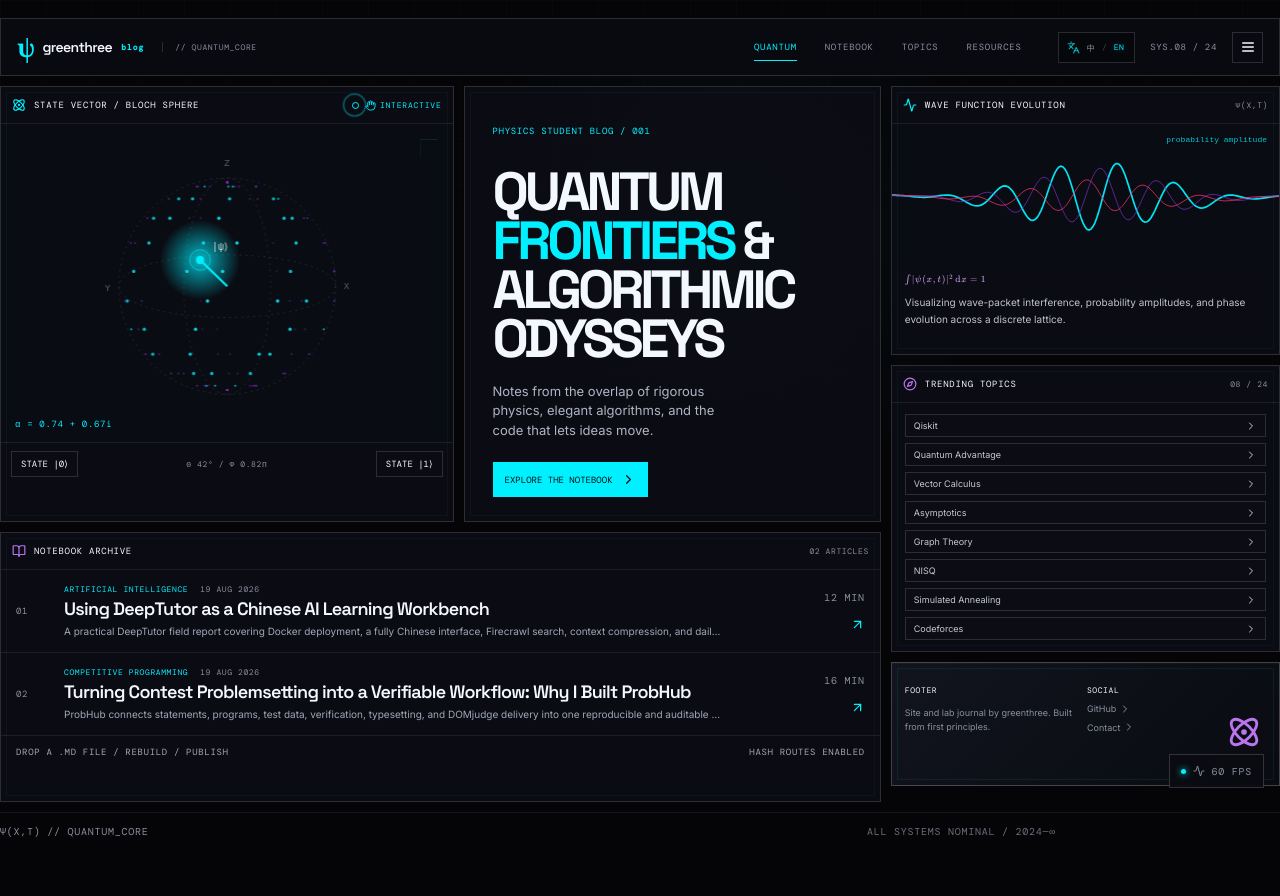
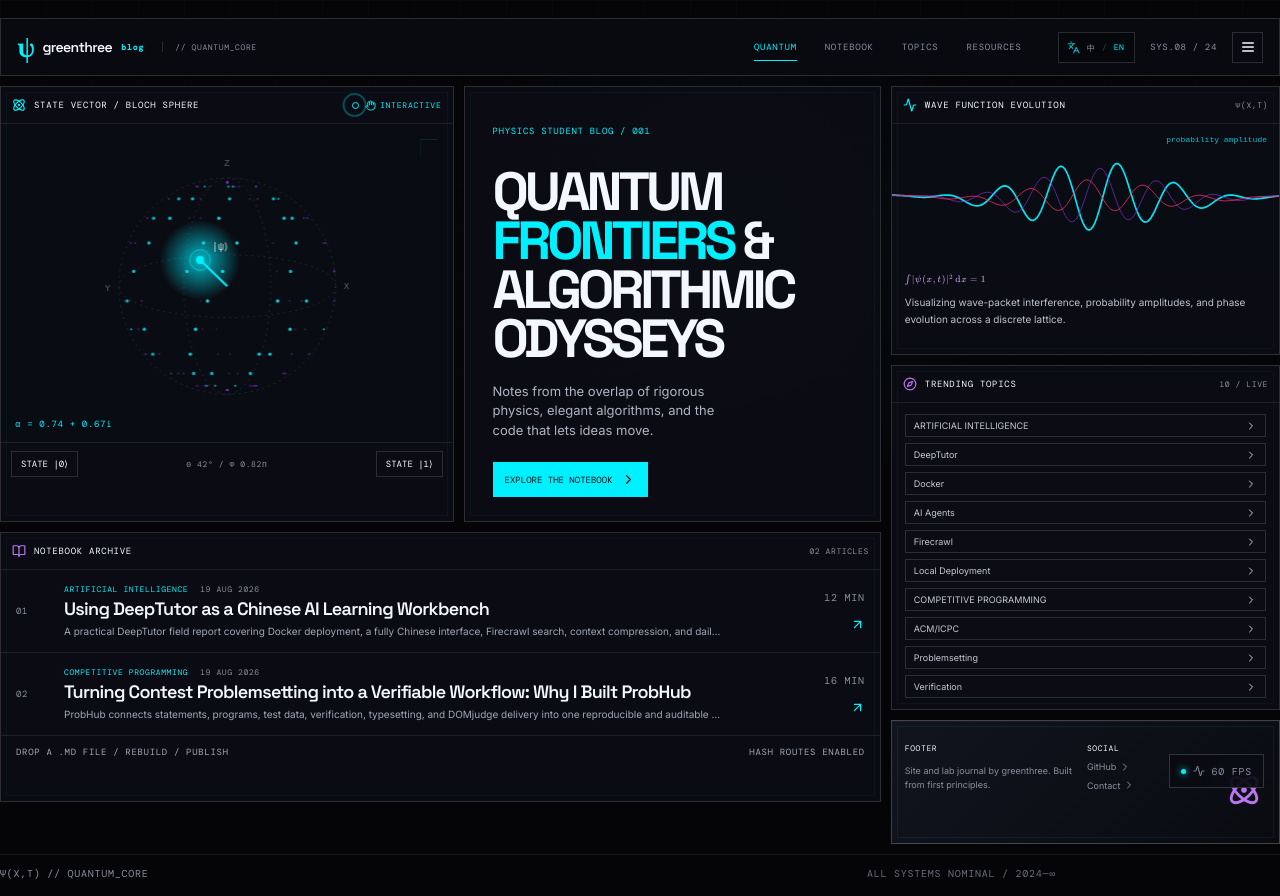
Before and after one commit to greenthree/greenthreeblog, a React (Vite) app: page / in a window 1280 px wide. Before the commit the page ends 854 px from the top, so only its background shows below. Built offline with nearby package versions, Linux system fonts and the light colour scheme.

Commit message:
Use live article topics in sidebar

```diff
--- a/src/main.jsx
+++ b/src/main.jsx
@@ -18,17 +18,6 @@ import { parse as parseYaml } from 'yaml'
 import { MarkdownRenderer, MathFormula } from './math.jsx'
 import './styles.css'
 
-const topicCatalog = [
-  { id: 'qiskit', zh: 'Qiskit', en: 'Qiskit' },
-  { id: 'quantum-advantage', zh: '量子优势', en: 'Quantum Advantage' },
-  { id: 'vector-calculus', zh: '向量分析', en: 'Vector Calculus' },
-  { id: 'asymptotics', zh: '渐近分析', en: 'Asymptotics' },
-  { id: 'graph-theory', zh: '图论', en: 'Graph Theory' },
-  { id: 'nisq', zh: 'NISQ', en: 'NISQ' },
-  { id: 'simulated-annealing', zh: '模拟退火', en: 'Simulated Annealing' },
-  { id: 'codeforces', zh: 'Codeforces', en: 'Codeforces' }
-]
-
 const UI_COPY = {
   zh: {
     nav: { quantum: '量子态', notebook: '文章', topics: '主题', resources: '资源' },
@@ -46,8 +35,8 @@ const UI_COPY = {
     renderCore: '性能监控', representation: '表象', renderTelemetry: '渲染遥测', openTelemetry: '展开性能监控', closeTelemetry: '收起性能监控',
     state: '态', closeArticle: '关闭文章', closeTopic: '关闭主题', endNote: '文章结束', returnArchive: '返回归档',
     openMenu: '打开导航', closeMenu: '关闭导航', languageControl: '切换网站语言',
-    query: '检索', topicQueued: '该主题已进入笔记索引。下一篇场记将把符号连接到可运行实验。',
-    topicStatus: '已索引 / 等待观测', nominal: '所有系统正常 / 2024—∞', stateOnline: '态矢量在线'
+    query: '检索', topicQueued: '该主题来自当前文章索引。打开对应场记，可继续查看相关实验、代码与推导。',
+    topicStatus: '已索引 / 当前文章', nominal: '所有系统正常 / 2024—∞', stateOnline: '态矢量在线'
   },
   en: {
     nav: { quantum: 'QUANTUM', notebook: 'NOTEBOOK', topics: 'TOPICS', resources: 'RESOURCES' },
@@ -65,8 +54,8 @@ const UI_COPY = {
     renderCore: 'RENDER CORE', representation: 'REPRESENTATION', renderTelemetry: 'Render telemetry', openTelemetry: 'Expand performance telemetry', closeTelemetry: 'Collapse performance telemetry',
     state: 'STATE', closeArticle: 'Close article', closeTopic: 'Close topic', endNote: 'END OF NOTE', returnArchive: 'RETURN TO ARCHIVE',
     openMenu: 'Open navigation', closeMenu: 'Close navigation', languageControl: 'Switch site language',
-    query: 'QUERY', topicQueued: 'This topic is queued in the notebook index. The next field note will connect the notation to a runnable experiment.',
-    topicStatus: 'INDEXED / WAITING FOR OBSERVATION', nominal: 'ALL SYSTEMS NOMINAL / 2024—∞', stateOnline: 'STATE VECTOR ONLINE'
+    query: 'QUERY', topicQueued: 'This topic comes from the live article index. Open a field note to inspect the related experiments, code, and derivations.',
+    topicStatus: 'INDEXED / LIVE ARTICLES', nominal: 'ALL SYSTEMS NOMINAL / 2024—∞', stateOnline: 'STATE VECTOR ONLINE'
   }
 }
 
@@ -181,6 +170,40 @@ function localizeArticle(article, locale) {
   const translation = article.translations[locale] || article.translations.zh || article.translations.en
   return { ...article, ...translation, displayDate: formatArticleDate(article.date, translation.language) }
 }
+
+function createTopicCatalog(items) {
+  const topics = []
+  const seenZh = new Set()
+  const seenEn = new Set()
+  const addTopic = (zh, en) => {
+    const zhLabel = String(zh || '').trim()
+    const enLabel = String(en || '').trim()
+    if (!zhLabel && !enLabel) return
+    const zhKey = zhLabel.toLowerCase()
+    const enKey = enLabel.toLowerCase()
+    const zhUnique = Boolean(zhLabel) && !seenZh.has(zhKey)
+    const enUnique = Boolean(enLabel) && !seenEn.has(enKey)
+    if (!zhUnique && !enUnique) return
+    if (zhUnique) seenZh.add(zhKey)
+    if (enUnique) seenEn.add(enKey)
+    topics.push({
+      id: `topic-${slugify(zhLabel || enLabel)}-${topics.length + 1}`,
+      zh: zhLabel || enLabel,
+      en: enLabel || zhLabel,
+      visibleIn: { zh: zhUnique, en: enUnique }
+    })
+  }
+  items.forEach(article => {
+    addTopic(article.translations.zh.category, article.translations.en.category)
+    const zhTags = article.translations.zh.tags || []
+    const enTags = article.translations.en.tags || []
+    const tagCount = Math.max(zhTags.length, enTags.length)
+    for (let index = 0; index < tagCount; index += 1) addTopic(zhTags[index], enTags[index])
+  })
+  return topics
+}
+
+const topicCatalog = createTopicCatalog(articles)
 
 function initialLocale() {
   try {
@@ -425,6 +448,7 @@ function App() {
   const [selectedArticle, setSelectedArticle] = useState(() => articleFromHash())
   const articleMap = useMemo(() => new Map(articles.map(article => [article.id, article])), [])
   const localizedArticles = useMemo(() => articles.map(article => localizeArticle(article, locale)), [locale])
+  const visibleTopics = topicCatalog.filter(topic => topic.visibleIn[locale])
   const localizedSelectedArticle = selectedArticle ? localizeArticle(selectedArticle, locale) : null
   const selectedTopicEntry = selectedTopic ? topicCatalog.find(topic => topic.id === selectedTopic) : null
   const copy = UI_COPY[locale]
@@ -482,7 +506,7 @@ function App() {
       </div>
       <aside className="sidebar">
         <section className="panel wave-card"><PanelTitle icon={<Activity size={14} />} title={copy.wave} meta="ψ(x,t)" tone="cyan" /><WaveCanvas ariaLabel={copy.waveLabel} amplitudeLabel={copy.amplitudeLabel} /><div className="wave-formula mono"><MathFormula expression={String.raw`\int \lvert\psi(x, t)\rvert^2\,\mathrm{d}x = 1`} /></div><p>{copy.waveDescription}</p></section>
-        <section id="topics" className="panel topics-card"><PanelTitle icon={<Compass size={14} />} title={copy.topics} meta="08 / 24" tone="violet" /><div className="topic-list">{topicCatalog.map(topic => <button key={topic.id} onClick={() => setSelectedTopic(topic.id)}>{topic[locale]}<ChevronRight size={12} /></button>)}</div></section>
+        <section id="topics" className="panel topics-card"><PanelTitle icon={<Compass size={14} />} title={copy.topics} meta={`${String(visibleTopics.length).padStart(2, '0')} / LIVE`} tone="violet" /><div className="topic-list">{visibleTopics.map(topic => <button key={topic.id} onClick={() => setSelectedTopic(topic.id)}>{topic[locale]}<ChevronRight size={12} /></button>)}</div></section>
         <section id="resources" className="sidebar-footer panel"><div><span className="mono">{copy.footer}</span><p>{copy.about}</p></div><div><span className="mono">{copy.social}</span><a href="https://github.com/greenthree" target="_blank" rel="noreferrer">GitHub <ChevronRight size={12} /></a><a href="mailto:hello@greenthree.blog">{copy.contact} <ChevronRight size={12} /></a></div><div className="footer-atom"><Atom size={34} /></div></section>
       </aside>
     </main>
```
